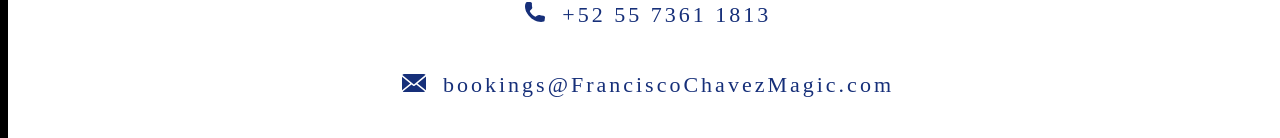
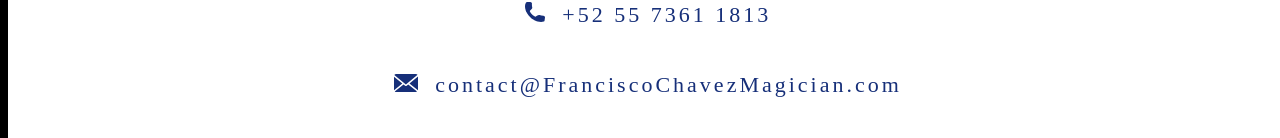
Before and after one commit to FranciscoMago/FranciscoChavezMagic, a plain HTML site: page index.html in a window 1280 px wide. Shown: the part 1726-1864 px from the top of the page. Drawn offline with Linux system fonts and the light colour scheme; a web font is replaced by a local one.

Commit message:
Update email

```diff
--- a/index.html
+++ b/index.html
@@ -88,9 +88,9 @@
             <li>
                 <div>
                     <div id="email">
-                        <a href="mailto:bookings@FranciscoChavezMagic.com"><img src="images/Subtract.svg"/></a>
+                        <a href="mailto:contact@FranciscoChavezMagician.com"><img src="images/Subtract.svg"/></a>
                         <p id="mail_text_wide">
-                            &nbspbookings@FranciscoChavezMagic.com
+                            &nbspcontact@FranciscoChavezMagician.com
                         </p>
                     </div>
                     <div id="email_narrow">
```
